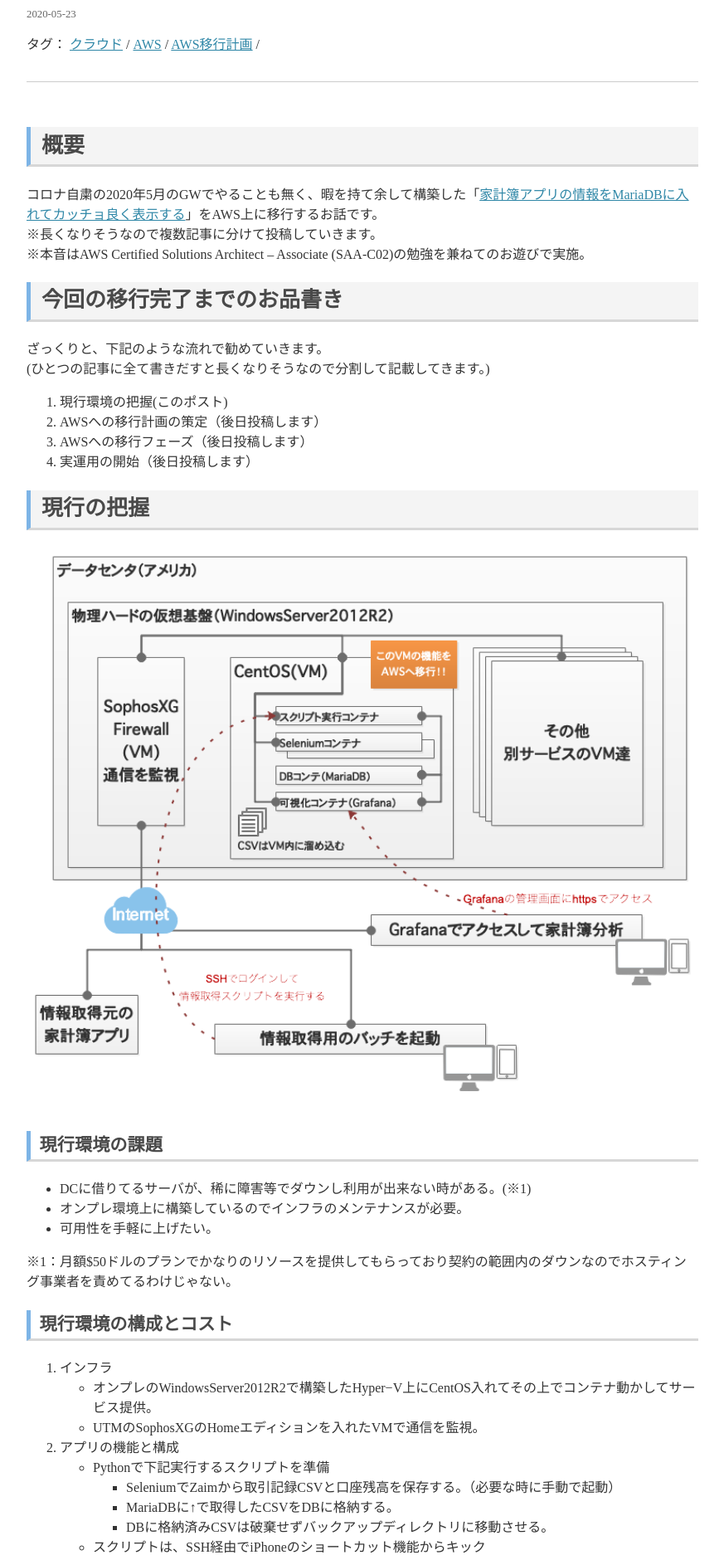
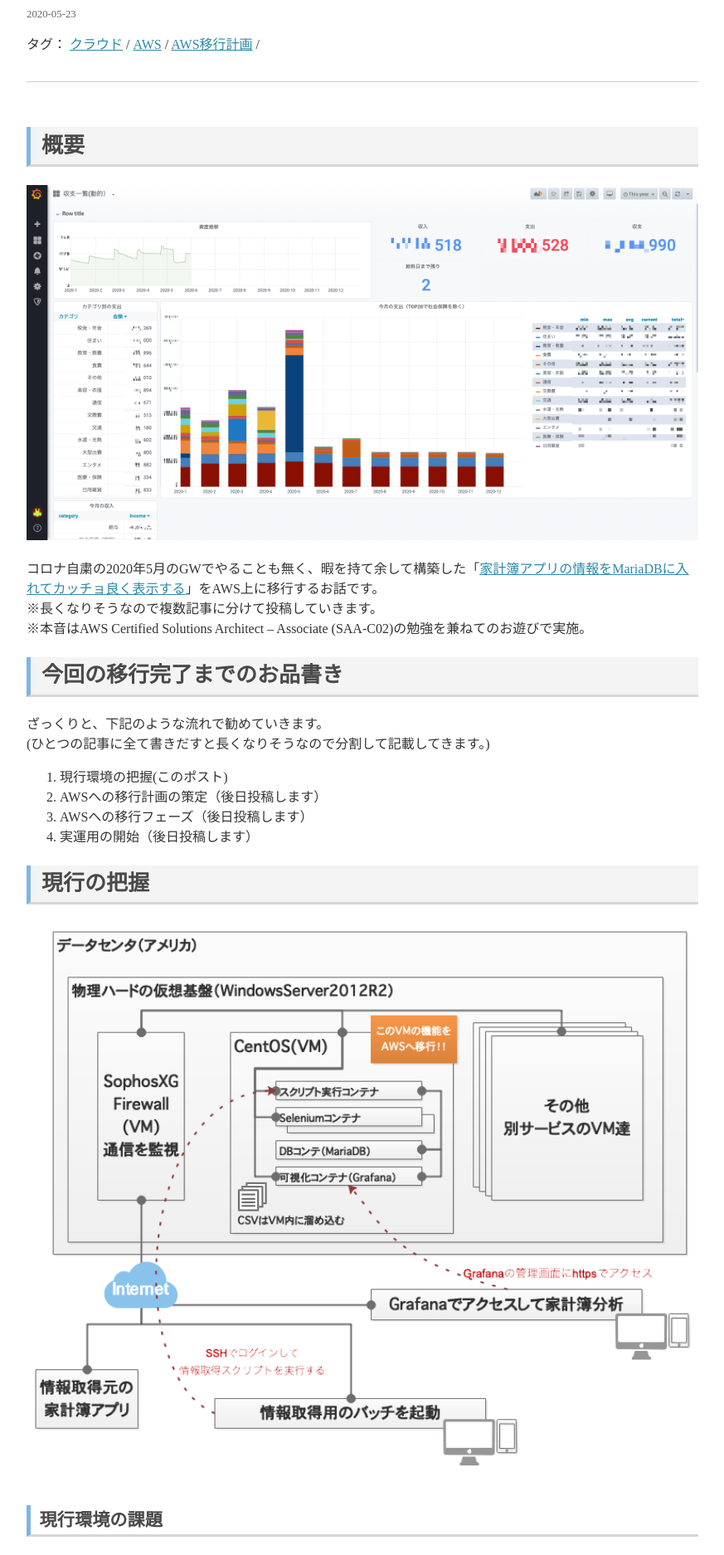
Before and after one commit to k636174/k636174.github.io, a Jekyll site: the page built from _posts/2020-05-23-AwsMigration.md, in a window 1280 px wide. Shown: the part 508-2382 px from the top of the page at 83% size, without its empty margins (203-1076 px from the left). Built offline with Jekyll 4.4.1, drawn with Linux system fonts in a browser that asks for light colours; nearby versions of some CDN libraries.

Commit message:
change post

```diff
--- a/_posts/2020-05-23-AwsMigration.md
+++ b/_posts/2020-05-23-AwsMigration.md
@@ -11,6 +11,7 @@
 ---
 
 ## 概要
+![20200523_grafana](/assets/images/20200523_grafana.png "20200523_grafana")
 
 コロナ自粛の2020年5月のGWでやることも無く、暇を持て余して構築した「[家計簿アプリの情報をMariaDBに入れてカッチョ良く表示する](/zaim_scraper)」をAWS上に移行するお話です。
 ※長くなりそうなので複数記事に分けて投稿していきます。
```
Also changed, not shown: assets/images/20200523_grafana.png (added).
